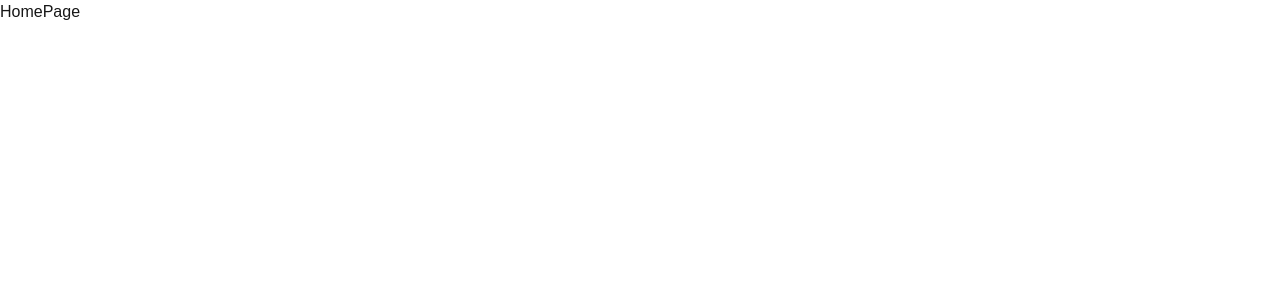
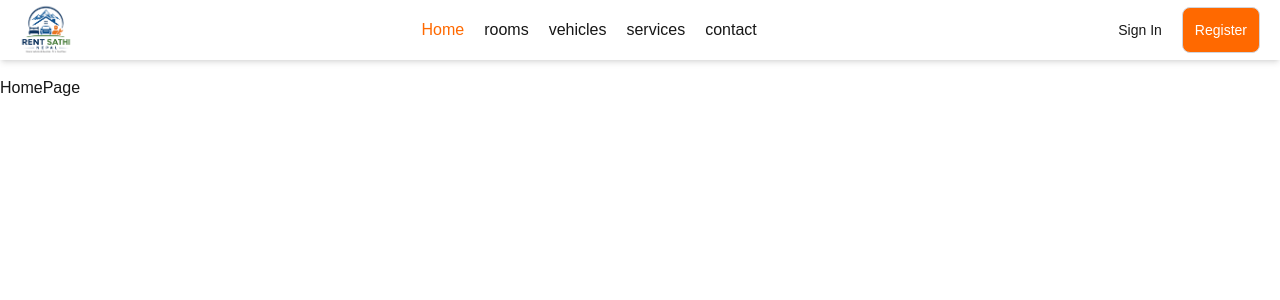
Before and after one commit to Biveek/rent-sathi-nepal, a Next.js app in the folder client/: page / in a window 1280 px wide. Shown: the top 300 px of the page. Built offline with nearby package versions, Linux system fonts and the light colour scheme.

Commit message:
create navbar

```diff
--- a/client/src/app/layout.js
+++ b/client/src/app/layout.js
@@ -1,28 +1,13 @@
-import { Geist, Geist_Mono } from "next/font/google";
+import Navbar from "@/components/Navbar";
 import "./globals.css";
 
-const geistSans = Geist({
-  variable: "--font-geist-sans",
-  subsets: ["latin"],
-});
-
-const geistMono = Geist_Mono({
-  variable: "--font-geist-mono",
-  subsets: ["latin"],
-});
-
-export const metadata = {
-  title: "Create Next App",
-  description: "Generated by create next app",
+const RootLayout = ({ children }) => {
+  return (
+    <html lang="en">
+      <Navbar />
+      <body >{children}</body>
+    </html>
+  );
 };
 
-export default function RootLayout({ children }) {
-  return (
-    <html
-      lang="en"
-      className={`${geistSans.variable} ${geistMono.variable} h-full antialiased`}
-    >
-      <body className="min-h-full flex flex-col">{children}</body>
-    </html>
-  );
-}
+export default RootLayout;
--- a/client/src/app/page.js
+++ b/client/src/app/page.js
@@ -2,7 +2,7 @@ import React from 'react'
 
 const HomePage = () => {
   return (
-    <div>HomePage</div>
+    <div className='mt-4'>HomePage</div>
   )
 }
 
--- a/client/src/components/Navbar.js
+++ b/client/src/components/Navbar.js
@@ -0,0 +1,62 @@
+"use client";
+import Image from "next/image";
+import { HOME_ROUTE, navMenu } from "@/constants/routes";
+import Link from "next/link";
+import { usePathname } from "next/navigation";
+import logo from "@/assets/images/logo.png";
+
+const Navbar = () => {
+  const pathname = usePathname();
+  return (
+    <header >
+      <nav className="flex flex-wrap sticky w-full items-center justify-between mx-auto px-4 z-20 shadow-md">
+        <Link href={HOME_ROUTE} className="flex items-center gap-2">
+        <Image className="h-15 w-15 object-contain"
+          src={logo}
+          alt="Logo"
+          width={120}
+          height={40}
+            priority
+        />
+      </Link>
+
+        <ul className="hidden md:flex items-center gap-5 ">
+          {navMenu.map((menu) => {
+            const isActive =
+              pathname == menu.route ||
+              (menu.route !== HOME_ROUTE && pathname.startsWith(menu.route));
+
+            return (
+              <li key={menu.route}>
+                <Link
+                  href={menu.route}
+                  className={`hover:text-orange-500/80 transition ${isActive ? "text-orange-500" : ""}`}
+                >
+                  {menu.label}
+                </Link>
+              </li>
+            );
+          })}
+        </ul>
+
+        <div className="flex gap-2 mx-1">
+          <button
+            type="button"
+            className="bg-grey-300 text-sm hover:bg-gray-500 p-3 rounded-lg"
+          >
+            Sign In
+          </button>
+
+          <button
+            type="button"
+            className="bg-orange-500 text-white border border-gray-300  text-sm hover:bg-orange-300  p-3 rounded-lg"
+          >
+            Register
+          </button>
+        </div>
+      </nav>
+    </header>
+  );
+};
+
+export default Navbar;
--- /dev/null
+++ b/client/src/constants/routes.js
@@ -0,0 +1,28 @@
+export const HOME_ROUTE="/";
+export const ROOMS_ROUTE="/rooms";
+export const VEHICLES_ROUTE="/vehicles";
+export const SERVICES_ROUTE="/services";
+export const CONTACT_ROUTE="/contact";
+
+export const navMenu = [
+    {
+        label: "Home",
+        route:HOME_ROUTE,
+    },
+    {
+        label: "rooms",
+        route:ROOMS_ROUTE,
+    },
+    {
+        label: "vehicles",
+        route:VEHICLES_ROUTE,
+    },
+    {
+        label: "services",
+        route:SERVICES_ROUTE,
+    },
+    {
+        label: "contact",
+        route:CONTACT_ROUTE,
+    },
+]
```
Also changed, not shown: client/src/assets/images/logo.png (added).
